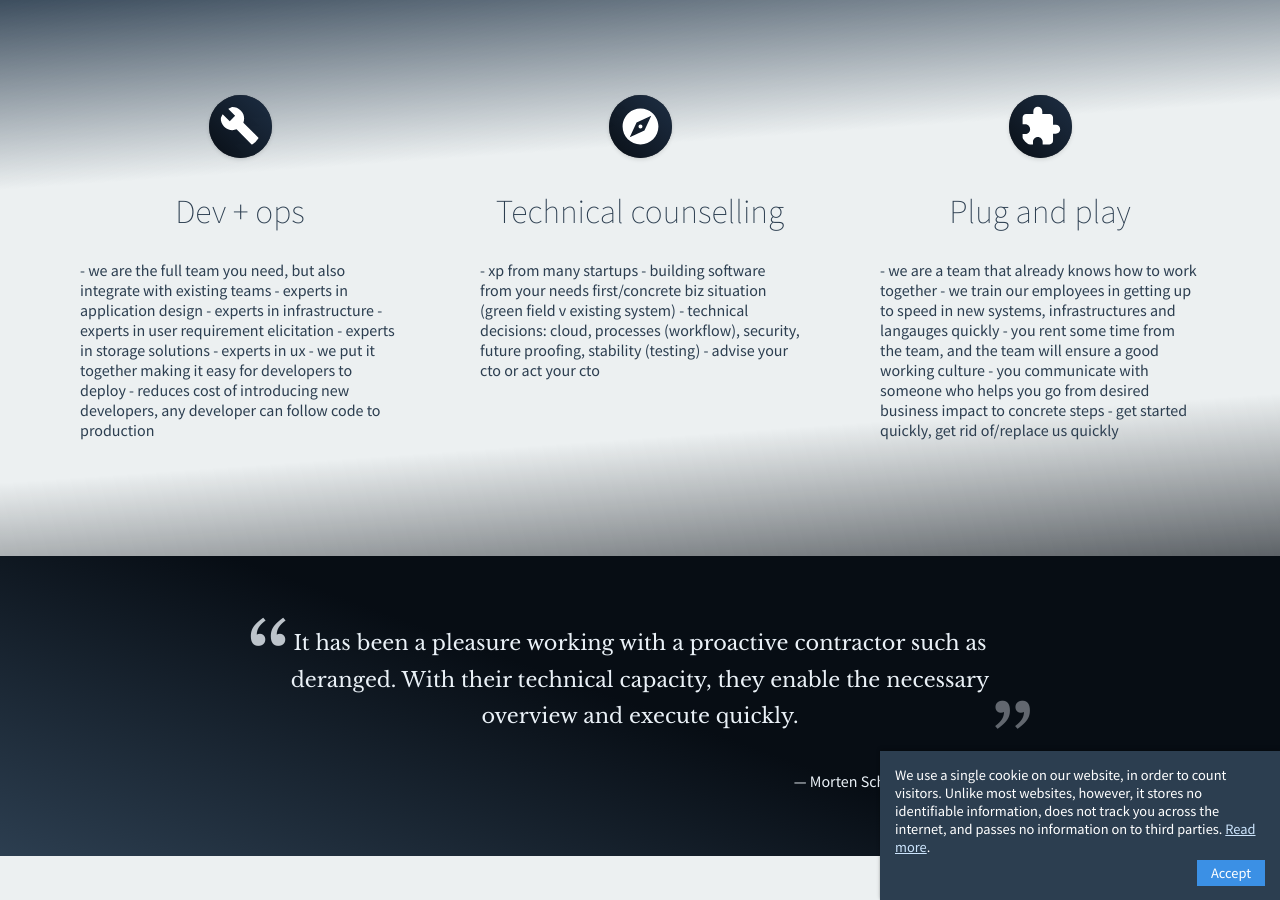
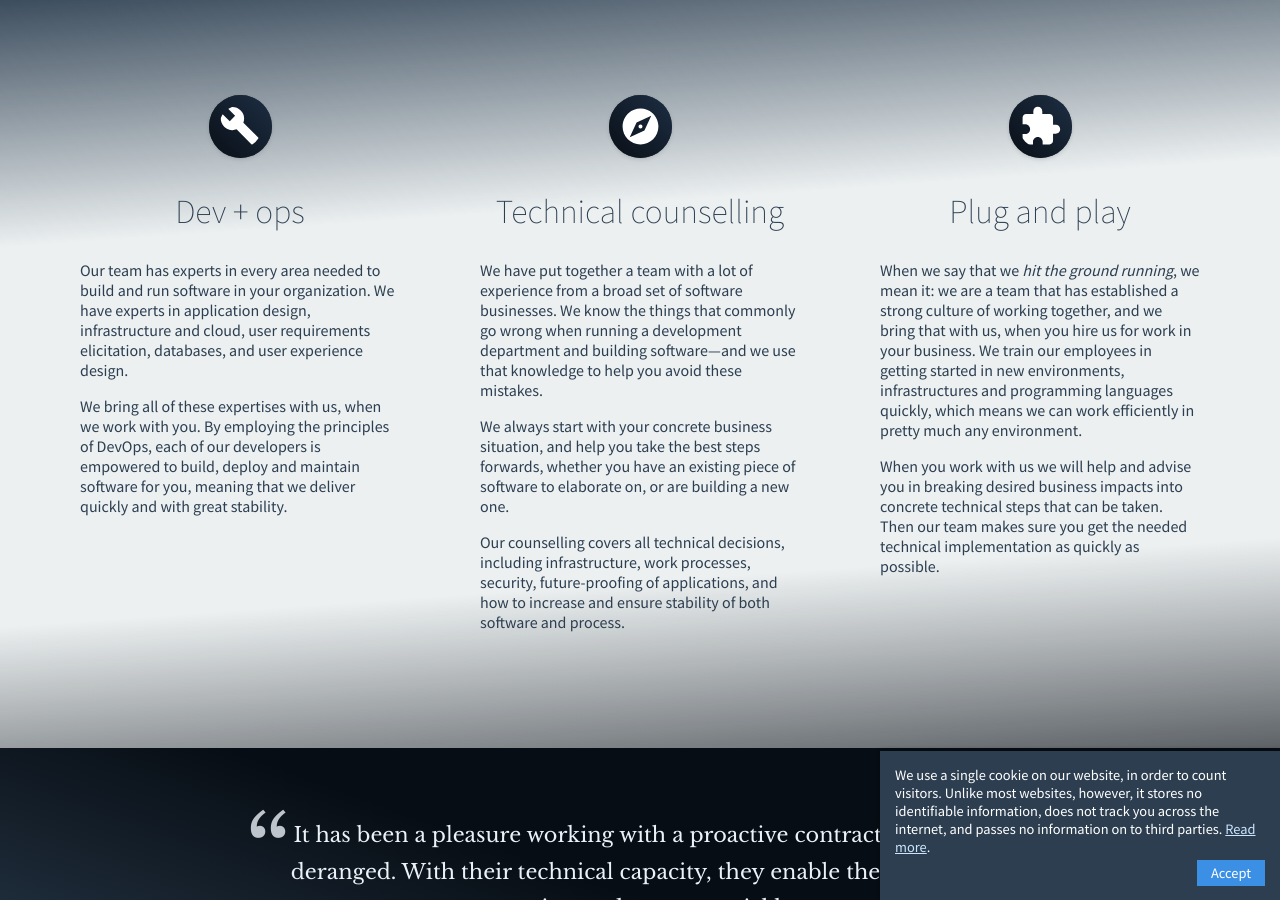
Before and after one commit to derangeddk/deranged.dk, a Jekyll site: the page built from index.html, in a window 1280 px wide and 900 px high, scrolled down 905 px. Built offline with Jekyll 4.4.1, drawn with Linux system fonts in a browser that asks for light colours.

Commit message:
Write up differentiation sections

```diff
--- a/index.html
+++ b/index.html
@@ -43,35 +43,38 @@ title: Let's start building your software ➟ deranged
         <img src="/img/build-icon.svg">
         <h1>Dev + ops</h1>
         <p>
-            - we are the full team you need, but also integrate with existing teams
-            - experts in application design
-            - experts in infrastructure
-            - experts in user requirement elicitation
-            - experts in storage solutions
-            - experts in ux
-            - we put it together making it easy for developers to deploy
-            - reduces cost of introducing new developers, any developer can follow code to production
+            Our team has experts in every area needed to build and run software in your organization.
+            We have experts in application design, infrastructure and cloud, user requirements elicitation, databases, and user experience design.
+        </p>
+        <p>
+            We bring all of these expertises with us, when we work with you.
+            By employing the principles of DevOps, each of our developers is empowered to build, deploy and maintain software for you, meaning that we deliver quickly and with great stability.
         </p>
     </div>
     <div class="point-of-differentiation">
         <img src="/img/explore-icon.svg">
         <h1>Technical counselling</h1>
         <p>
-            - xp from many startups
-            - building software from your needs first/concrete biz situation (green field v existing system)
-            - technical decisions: cloud, processes (workflow), security, future proofing, stability (testing)
-            - advise your cto or act your cto
+            We have put together a team with a lot of experience from a broad set of software businesses.
+            We know the things that commonly go wrong when running a development department and building software&mdash;and we use that knowledge to help you avoid these mistakes.
+        </p>
+        <p>
+            We always start with your concrete business situation, and help you take the best steps forwards, whether you have an existing piece of software to elaborate on, or are building a new one.
+        </p>
+        <p>
+            Our counselling covers all technical decisions, including infrastructure, work processes, security, future-proofing of applications, and how to increase and ensure stability of both software and process.
         </p>
     </div>
     <div class="point-of-differentiation">
         <img src="/img/extension-icon.svg">
         <h1>Plug and play</h1>
         <p>
-            - we are a team that already knows how to work together
-            - we train our employees in getting up to speed in new systems, infrastructures and langauges quickly
-            - you rent some time from the team, and the team will ensure a good working culture
-            - you communicate with someone who helps you go from desired business impact to concrete steps
-            - get started quickly, get rid of/replace us quickly
+            When we say that we <em>hit the ground running</em>, we mean it: we are a team that has established a strong culture of working together, and we bring that with us, when you hire us for work in your business.
+            We train our employees in getting started in new environments, infrastructures and programming languages quickly, which means we can work efficiently in pretty much any environment.
+        </p>
+        <p>
+            When you work with us we will help and advise you in breaking desired business impacts into concrete technical steps that can be taken.
+            Then our team makes sure you get the needed technical implementation as quickly as possible.
         </p>
     </div>
 </section>
```
